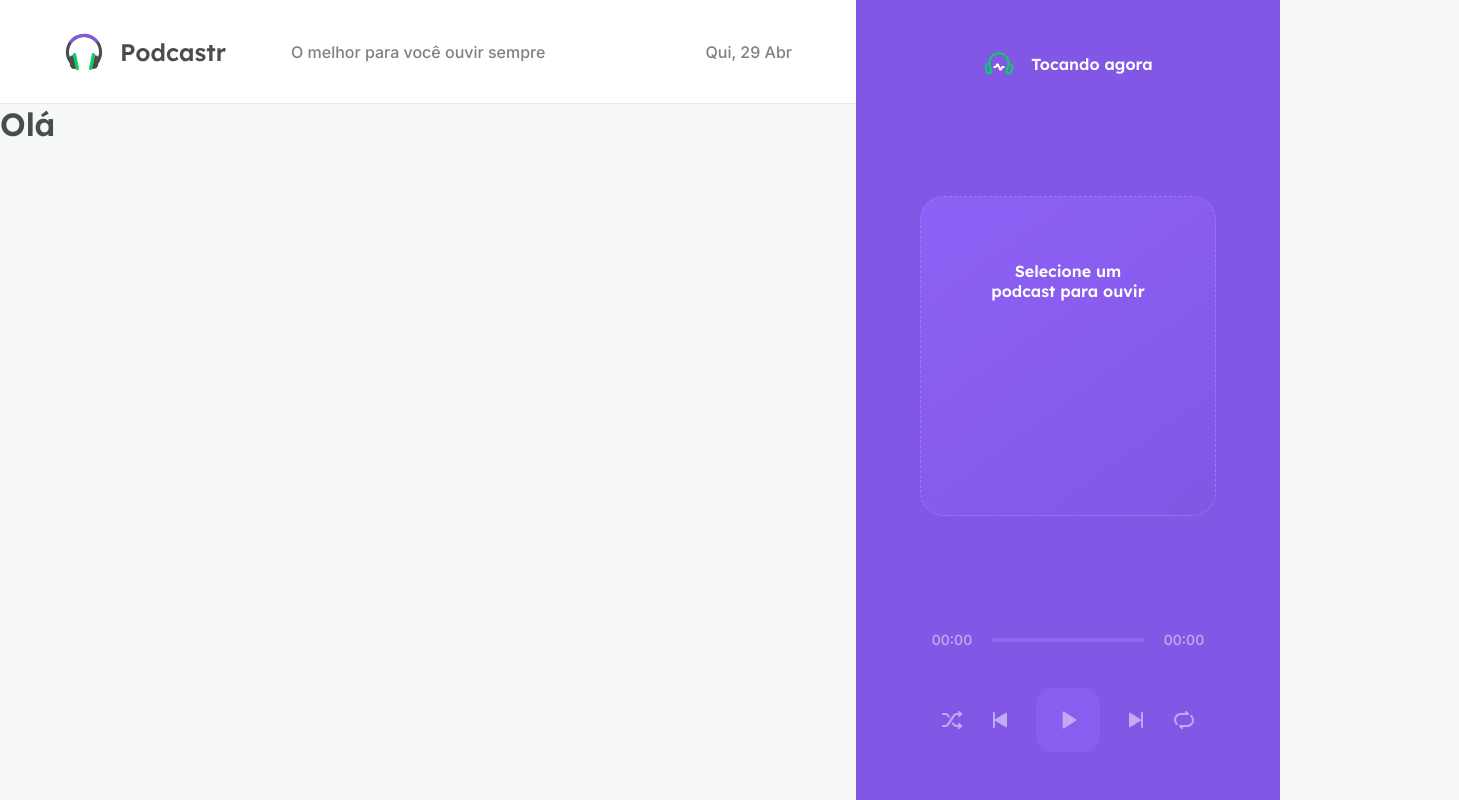
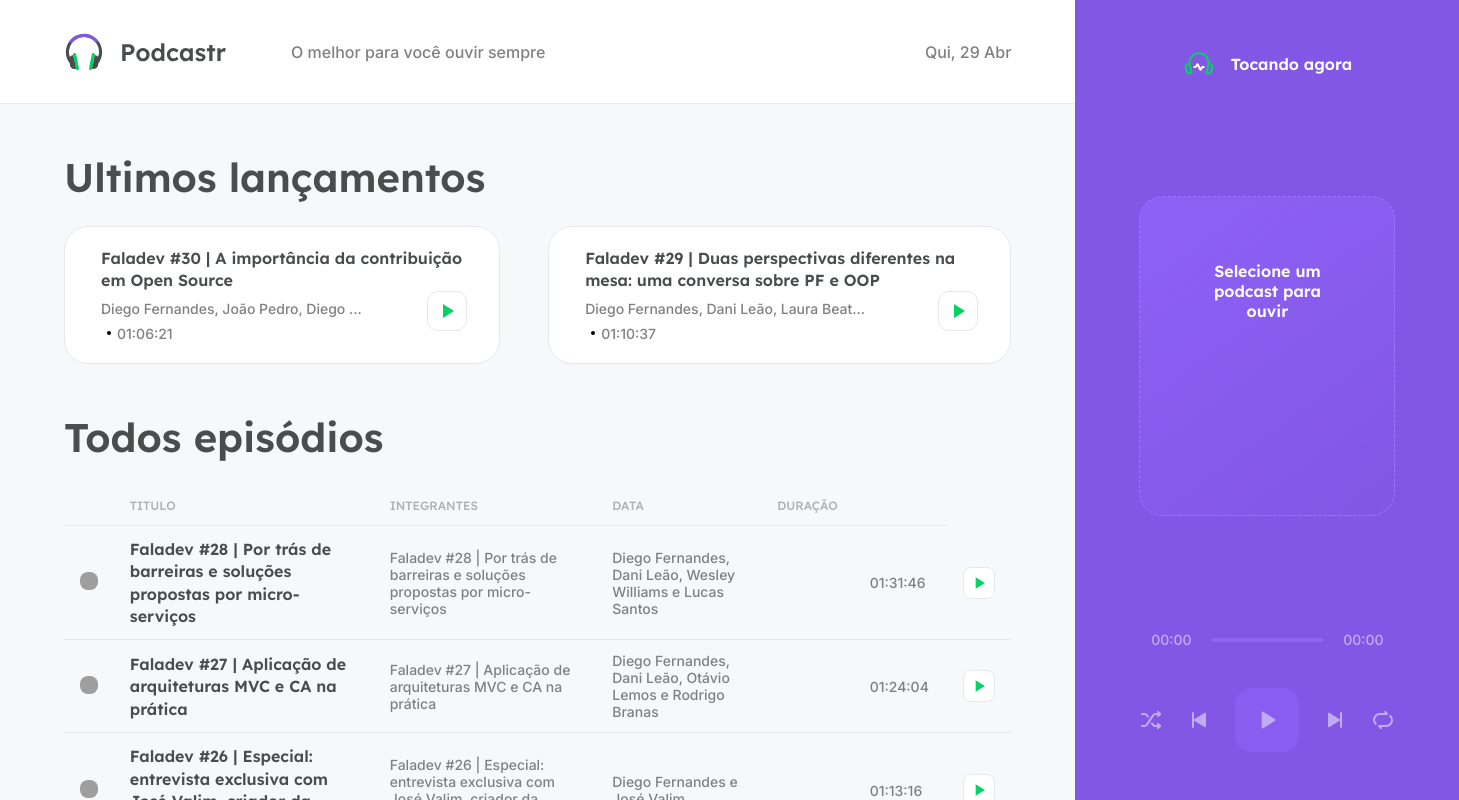
Before and after one commit to flaviosenne/nlw5-next, a Next.js app: page / in a window 1280 px wide. Shown: the whole page, 1459 px wide, since content can reach past the window. Built offline with nearby package versions, Linux system fonts and the light colour scheme; data requests are answered from the project's data file; grey boxes are pictures that could not be loaded.

Commit message:
list podcats

```diff
--- /dev/null
+++ b/next.config.js
@@ -0,0 +1,5 @@
+module.exports = {
+    images: {
+        domains: ['storage.googleapis.com']
+    }
+}
--- a/package.json
+++ b/package.json
@@ -6,10 +6,12 @@
     "dev": "next dev",
     "build": "next build",
     "start": "next start",
-    "server":"json-server server.json -w -d 750 -p 3333"
+    "server": "json-server server.json -w -d 750 -p 3333"
   },
   "dependencies": {
+    "axios": "^0.21.1",
     "date-fns": "^2.21.1",
+    "json-server": "^0.16.3",
     "next": "10.2.0",
     "react": "17.0.2",
     "react-dom": "17.0.2",
--- /dev/null
+++ b/src/pages/home.module.scss
@@ -0,0 +1,172 @@
+.homePage{
+    padding: 0 4rem;
+    height: calc(100vh - 6.5rem);
+    overflow-y: scroll;
+
+    h2{
+        margin-top: 3rem;
+        margin-bottom: 1.5rem;
+    }
+}
+
+.latestEpisodes{
+    ul{
+        list-style: none;
+        display: grid;
+        grid-template-columns: repeat(2, 1fr);
+        gap: 3rem;
+
+        li{
+            background: var(--white);
+            border: 1px solid var(--gray-100);
+            padding: 1.25rem;
+            border-radius: 1.5rem;
+            position: relative;
+
+            display: flex;
+            align-items: center;
+
+            img{
+                width: 6rem;
+                height: 6rem;
+                border-radius: 1rem;
+            }
+
+            .episodesDetails{
+                flex: 1;
+                margin-left: 1rem;
+
+                a{
+                    display: flex;
+                    color: var(--gray-800);
+                    font-family: Lexend, sans-serif;
+                    font-weight: 600;
+                    text-decoration: none;
+                    line-height: 1.4rem;
+
+                    &:hover{
+                        text-decoration: underline;
+                    }
+                }
+
+                p{
+                    font-size: 0.875rem;
+                    margin-top: 0.5rem;
+                    max-width: 70%;
+                    white-space: nowrap;
+                    overflow: hidden;
+                    text-overflow: ellipsis;
+                }
+
+                span{
+                    display: inline-block;
+                    margin-top: 0.5rem;
+                    font-size: 0.875rem;
+
+                    &:last-child{
+                        margin-left: 0.5rem;
+                        padding-left: 0.5rem;
+                        position: relative;
+
+                        &::before{
+                            content: "";
+                            width: 4px;
+                            height: 4px;
+                            border-radius: 2px;
+                            background: #000;
+                            position: absolute;
+                            left: 0;
+                            top: 50%;
+                            transform: translate(-50%, -50%);
+                        }
+                    }
+                }
+
+            }
+            button{
+                position: absolute;
+                right: 2rem;
+                bottom: 2rem;
+
+                width: 2.5rem;
+                height: 2.5rem;
+                background: var(--white);
+                border: 1px solid var(--gray-100);
+                border-radius: 0.675rem;
+                font-size: 0;
+
+                transition:  0.2s;
+
+                img{
+                    width: 1.5rem;
+                    height: 1.5rem;
+                }
+                &:hover{
+                    filter: brightness(0.95)
+                }
+            }
+        }
+    }
+}
+
+.allEpisodes{
+    padding-bottom: 2rem;
+
+    table{
+        width: 100%;
+
+        th, td{
+            padding: 0.75rem 1rem;
+            border-bottom: 1px solid var(--gray-100);
+        }
+
+        th{
+            color: var(--gray-200);
+            text-transform: uppercase;
+            font: 500 0.75rem Lexend, sans-serif;
+            text-align: left;
+        }
+
+        td{
+            font-size: 0.875rem;
+
+            img{
+                width: 2.5rem;
+                height: 2.5rem;
+                border-radius: 0.5rem;
+            }
+
+            a{
+                color: var(--gray-800);
+                font-family: Lexend, sans-serif;
+                font-weight: 600;
+                text-decoration: none;
+                line-height: 1.4rem;
+                font-size: 1rem;
+
+                &:hover{
+                    text-decoration: underline;
+                }
+            }
+
+            button{
+                width: 2rem;
+                height: 2rem;
+                background: var(--white);
+                border: 1px solid var(--gray-100);
+                border-radius: 0.5rem;
+                font-size: 0;
+
+                transition:  0.2s;
+
+                img{
+                    width: 1.25rem;
+                    height: 1.25rem;
+                }
+                &:hover{
+                    filter: brightness(0.95)
+                }
+            }
+        }
+    }
+}
--- a/src/pages/index.tsx
+++ b/src/pages/index.tsx
@@ -1,18 +1,133 @@
-export default function Home(props) {
+import { GetStaticProps} from 'next'
+import { api } from '../services/api'
+import {format, parseISO} from 'date-fns'
+import ptBR from 'date-fns/locale/pt-BR'
+import { converDurationToTimeString } from '../utils/convertDurationToTimeString'
+import styles from './home.module.scss'
+import Image from 'next/image'
+
+type Episodes = {
+  id: string
+  title: string
+  members: string
+  publushedAt: string
+  description: string
+  thumbnail: string
+  duration: number
+  durationAsString: string
+  url: string
+}
+type HomeProps = {
+  latestEpisodes: Episodes[]
+  allEpisodes: Episodes[]
+}
+
+export default function Home({latestEpisodes, allEpisodes}: HomeProps) {
   return (
-    <>
-    <h1>Olá</h1>
-    </>
+    <div className={styles.homePage}>
+      <section className={styles.latestEpisodes}>
+        <h2>Ultimos lançamentos</h2>
+        <ul>
+          {latestEpisodes.map(episode => {
+            return(
+              <li key={episode.id}>
+                <Image
+                  width={192}
+                  height={192}
+                  src={episode.thumbnail}
+                  alt={episode.title}
+                  objectFit="cover"
+                />
+
+                <div className={styles.episodesDetails}>
+                  <a href="">{episode.title}</a>
+                  <p>{episode.members}</p>
+                  <span>{episode.publushedAt}</span>
+                  <span>{episode.durationAsString}</span>
+                </div>
+
+                <button type="button">
+                  <img src="/play-green.svg" alt="Tocar episódios"/>
+                </button>
+              </li>
+            )
+          })}
+        </ul>
+      </section>
+      <section className={styles.allEpisodes}>
+          <h2>Todos episódios</h2>
+          <table cellSpacing={0}>
+            <thead>
+              <th></th>
+              <th>Titulo</th>
+              <th>Integrantes</th>
+              <th>Data</th>
+              <th>Duração</th>
+              <th></th>
+            </thead>
+            <tbody>
+              {allEpisodes.map(episode => {
+                return(
+                  <tr key ={episode.id}>
+                    <td>
+                      <Image
+                      width={120}
+                      height={120}
+                      src={episode.thumbnail}
+                      alt={episode.title}
+                      objectFit="cover"/>
+                    </td>
+                    <td>
+                      <a href="">{episode.title}</a>
+                    </td>
+                    <td>{episode.title} </td>
+                    <td>{episode.members} </td>
+                    <td>{episode.publushedAt} </td>
+                    <td>{episode.durationAsString} </td>
+                    <td><button type="button">
+                      <img src="/play-green.svg" alt="Tocar episódios"/>
+                      </button> </td>
+                  </tr>
+
+                )
+              })}
+            </tbody>
+          </table>
+      </section>
+    </div>
   )
 }
 
-export async function getStaticProps(){
-  const response = await fetch('http://localhost:3333/episodes')
-  const data = await response.json()
+export const getStaticProps: GetStaticProps = async() =>{
+  const {data} = await api.get('episodes',{
+    params:{
+      _limit:12,
+      _sort:'published_at',
+      _order:'desc'
+    }
+  })
+
+  const episodes = data.map(episode => {
+    return {
+      id: episode.id,
+      title: episode.title,
+      thumbnail: episode.thumbnail,
+      members: episode.members,
+      publishedAt: format(parseISO(episode.published_at), 'd MMM yy', {locale: ptBR}),
+      duration: Number(episode.file.duration),
+      durationAsString: converDurationToTimeString(Number(episode.file.duration)),
+      description: episode.description,
+      url: episode.file.url
+    }
+  })
+
+  const latestEpisodes = episodes.slice(0, 2)
+  const allEpisodes = episodes.slice(2, episodes.length)
 
   return {
     props: {
-      episodes: data
+      allEpisodes,
+      latestEpisodes
     },
     revalidate: 60 * 60 * 8
   }
--- /dev/null
+++ b/src/services/api.ts
@@ -0,0 +1,5 @@
+import axios from 'axios'
+
+export const api = axios.create({
+    baseURL:'http://localhost:3333/'
+})
--- /dev/null
+++ b/src/utils/convertDurationToTimeString.ts
@@ -0,0 +1,11 @@
+export function converDurationToTimeString(duration: number){
+    const hours = Math.floor(duration / 3600)
+    const minutes = Math.floor((duration % 3600) / 60)
+    const seconds = duration % 60
+
+    const timeString = [hours, minutes, seconds]
+    .map(unit => String(unit).padStart(2, '0'))
+    .join(':')
+
+    return timeString
+}
```
Also changed, not shown: 1 other file (tests, documents, lock files or other folders).
